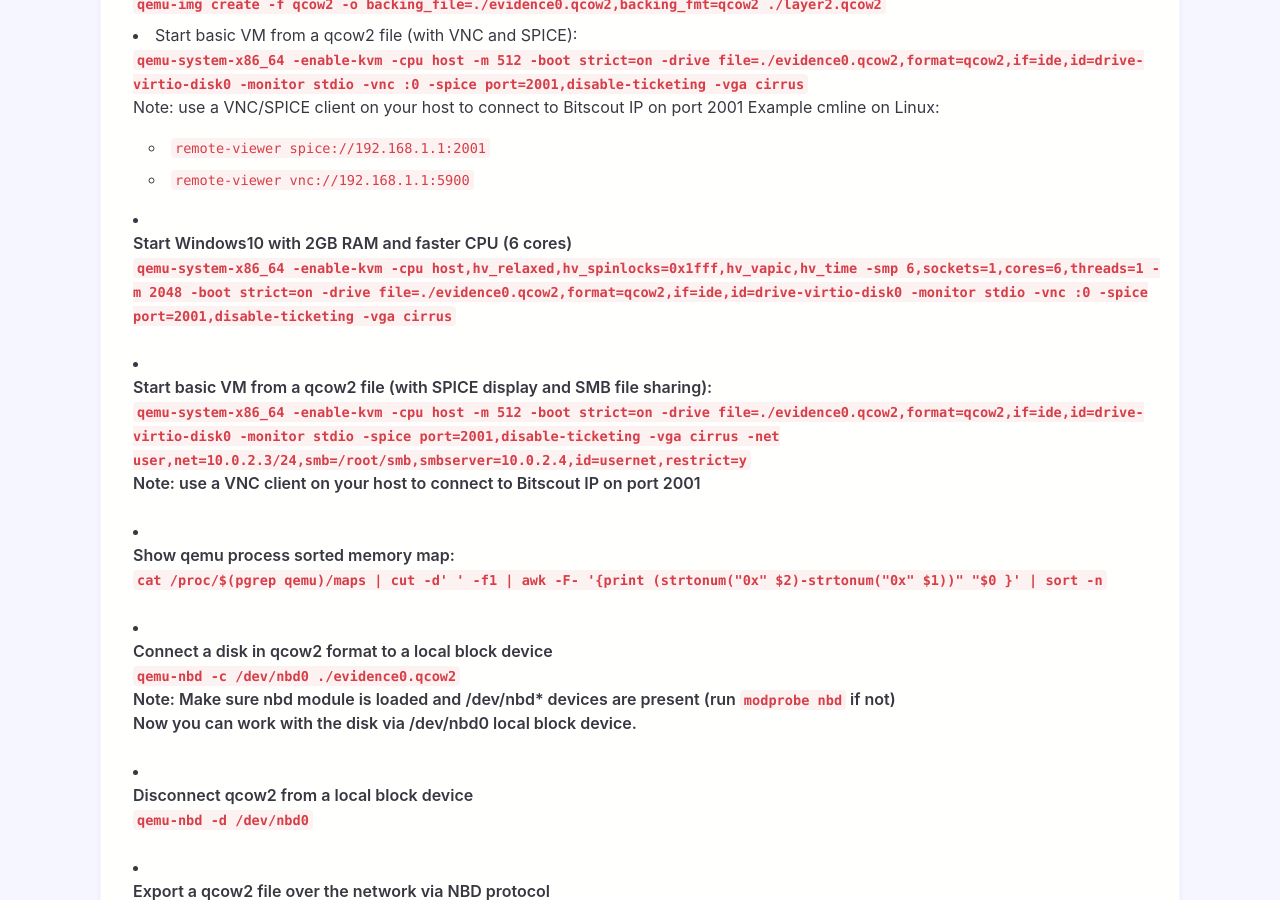
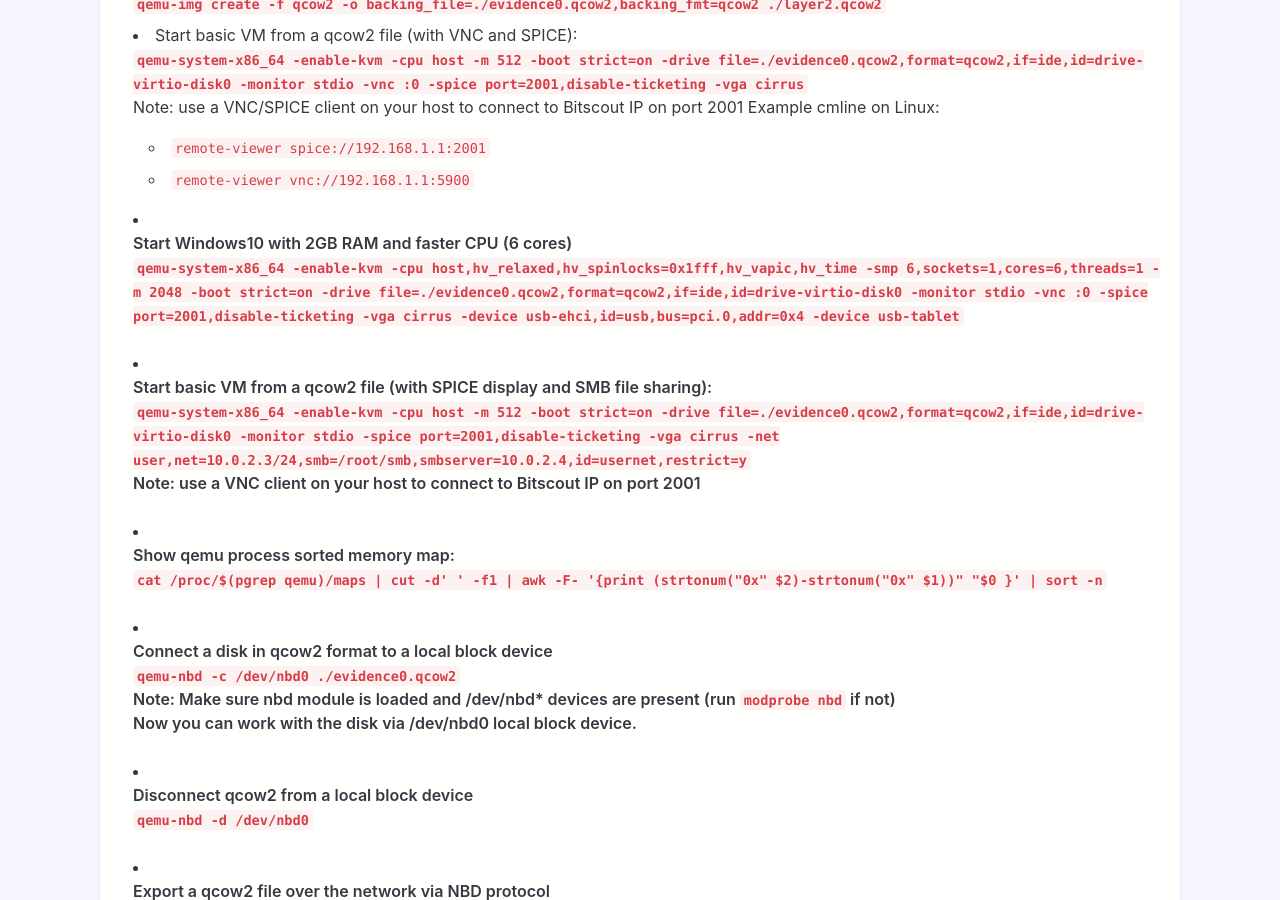
Before and after one commit to bitscout-forensics/bitscout-forensics.github.io, a Jekyll site: the page built from _posts/docs/2021-05-31-cheatsheet.md, in a window 1280 px wide and 900 px high, scrolled down 1019 px. Built offline with Jekyll 4.4.1, drawn with Linux system fonts in a browser that asks for light colours; nearby versions of some CDN libraries; some web fonts are replaced.

Commit message:
Updated cheeat sheet

```diff
--- a/_posts/docs/2021-05-31-cheatsheet.md
+++ b/_posts/docs/2021-05-31-cheatsheet.md
@@ -36,7 +36,7 @@
   * `remote-viewer vnc://192.168.1.1:5900`
 
 * Start Windows10 with 2GB RAM and faster CPU (6 cores)
-**`qemu-system-x86_64 -enable-kvm -cpu host,hv_relaxed,hv_spinlocks=0x1fff,hv_vapic,hv_time -smp 6,sockets=1,cores=6,threads=1 -m 2048 -boot strict=on -drive file=./evidence0.qcow2,format=qcow2,if=ide,id=drive-virtio-disk0 -monitor stdio -vnc :0 -spice port=2001,disable-ticketing -vga cirrus`**
+**`qemu-system-x86_64 -enable-kvm -cpu host,hv_relaxed,hv_spinlocks=0x1fff,hv_vapic,hv_time -smp 6,sockets=1,cores=6,threads=1 -m 2048 -boot strict=on -drive file=./evidence0.qcow2,format=qcow2,if=ide,id=drive-virtio-disk0 -monitor stdio -vnc :0 -spice port=2001,disable-ticketing -vga cirrus -device usb-ehci,id=usb,bus=pci.0,addr=0x4 -device usb-tablet`**
 
 * Start basic VM from a qcow2 file (with SPICE display and SMB file sharing):
 **`qemu-system-x86_64 -enable-kvm -cpu host -m 512 -boot strict=on -drive file=./evidence0.qcow2,format=qcow2,if=ide,id=drive-virtio-disk0 -monitor stdio -spice port=2001,disable-ticketing -vga cirrus -net user,net=10.0.2.3/24,smb=/root/smb,smbserver=10.0.2.4,id=usernet,restrict=y`**
```
